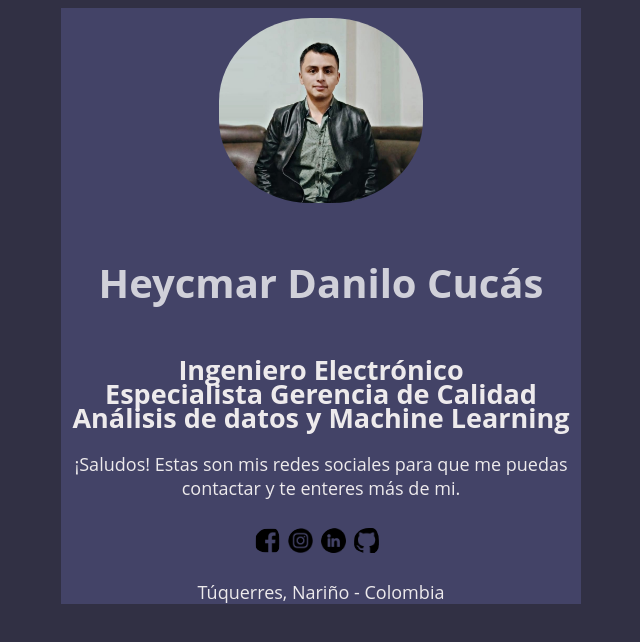
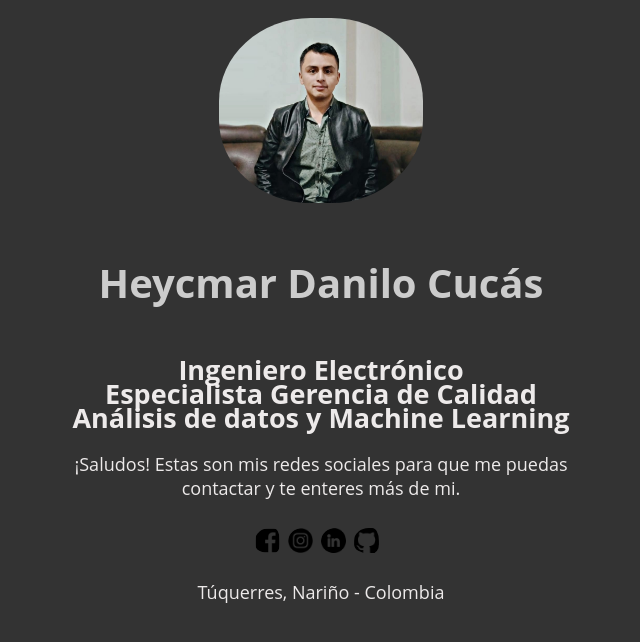
Before and after one commit to Heycmar/heycmar, a plain HTML site: page docs/index.html in a window 1280 px wide. Shown: the whole page, without its empty margins (319-959 px from the left). Drawn offline with Linux system fonts and the light colour scheme.

Commit message:
Actualización

```diff
--- a/docs/styles.css
+++ b/docs/styles.css
@@ -1,5 +1,5 @@
 body {
-    background-color: #313044;
+    background-color: #333;;
     font-size: 18px;
     line-height: 24px;
     font-weight: 400;
@@ -36,7 +36,7 @@ h1{
     line-height: 96px;
 }
 .row{
-    background-color:#434367;
+    background-color:#333;;
     margin-left: 20px;
     margin-right: 20px;
 }
```
